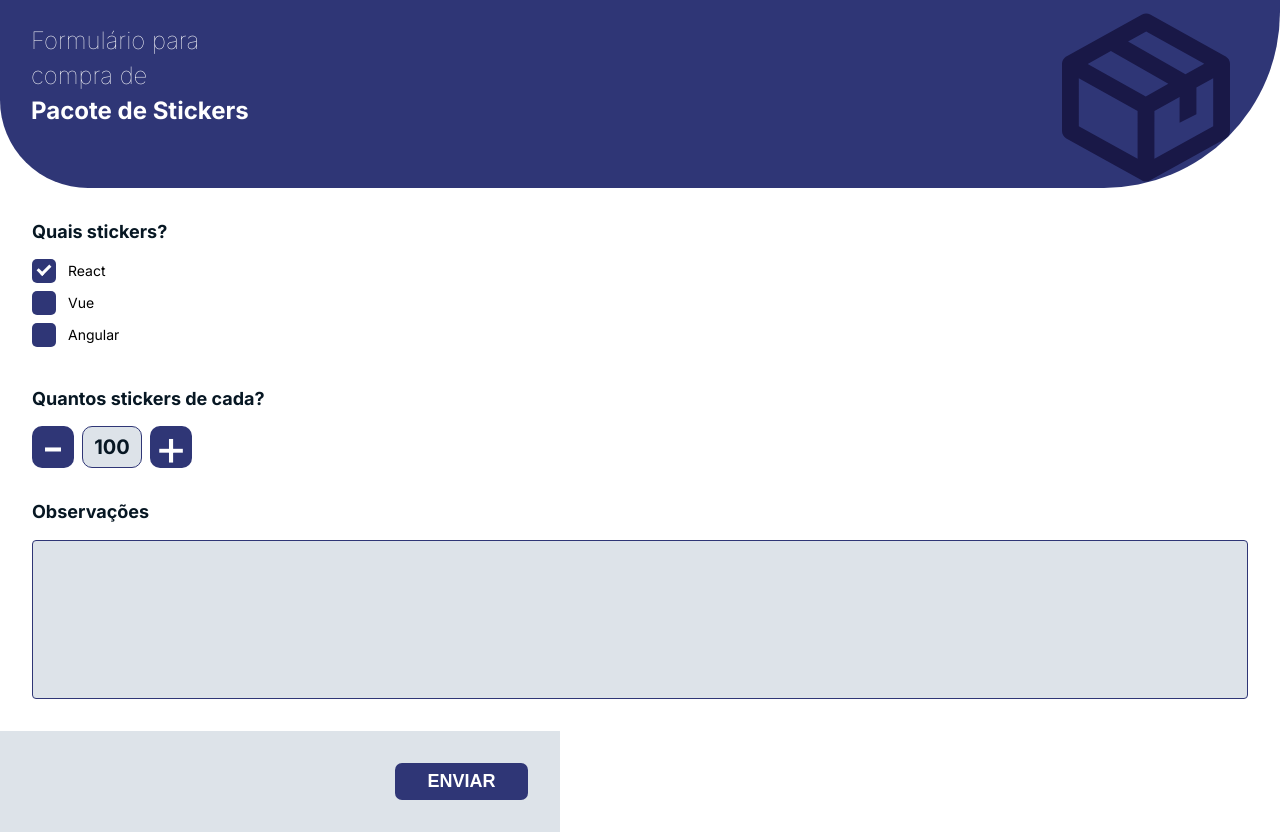
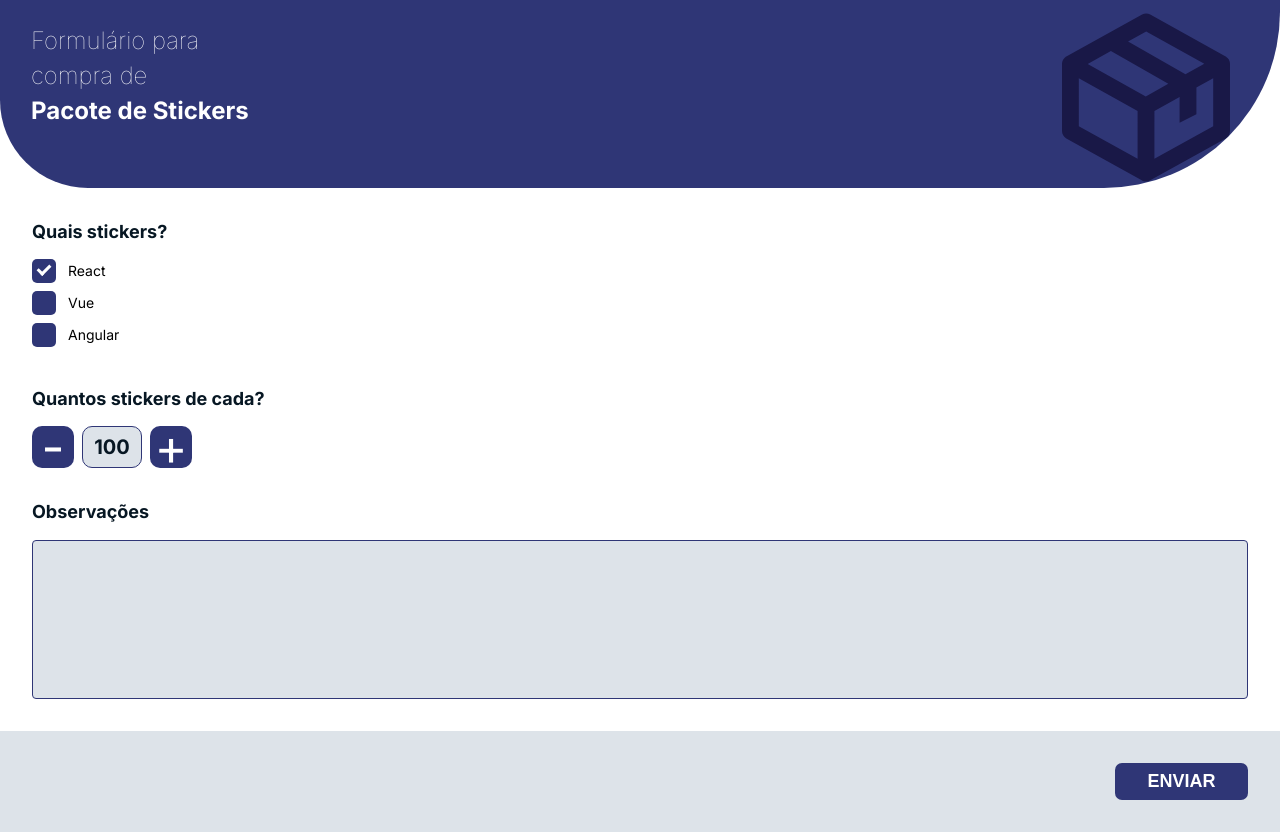
Before and after one commit to gabriellymoura/formulario-react, a React (Vite) app: page / in a window 1280 px wide. Built offline with nearby package versions, Linux system fonts and the light colour scheme.

Commit message:
botao de enviar

```diff
--- a/src/App.tsx
+++ b/src/App.tsx
@@ -3,11 +3,11 @@ import Comments from "./components/Comments.component";
 import Counter from "./components/Counter.component";
 import Footer from "./components/Footer.component";
 import Header from "./components/Header.component";
-import Stickers from "./components/Stickers.component"
+import Stickers from "./components/Stickers.component";
 
 function App() {
   return (
-    <>
+    <div>
       <Header />
       <MainWrapper>
         <Stickers />
@@ -15,7 +15,7 @@ function App() {
         <Comments />
       </MainWrapper>
       <Footer />
-    </>
+    </div>
   );
 }
 
@@ -24,5 +24,5 @@ const MainWrapper = styled.div`
   flex-direction: column;
   row-gap: 32px;
   padding: 32px;
-`
+`;
 export default App;
--- a/src/components/Footer.component.tsx
+++ b/src/components/Footer.component.tsx
@@ -1,35 +1,66 @@
-import styled from "styled-components";
+import { useState } from "react";
+import styled, { css } from "styled-components";
 
 const Footer = () => {
-    return (
-        <Container>
-            <ButtonSend>ENVIAR</ButtonSend>
-        </Container>
-    );
+  const [isClicked, setIsCliked] = useState<boolean>(false);
+
+  const handleClick = () => {
+    setIsCliked(!isClicked);
+  };
+
+  return (
+    <Container isClicked={isClicked}>
+      {isClicked ? <span>Formulário enviado com sucesso!</span> : null}
+      <ButtonSend onClick={handleClick} disabled={isClicked}>
+        ENVIAR
+      </ButtonSend>
+    </Container>
+  );
 };
 
-const Container = styled.div`
+const Container = styled.div<{ isClicked: boolean }>`
   display: flex;
-  flex-direction: column;
+  flex-direction: row;
+  justify-content: flex-end;
   row-gap: 16px;
-  background-color: #DDE3E9;
-  width: 560px;
+  background-color: #dde3e9;
+  width: auto;
   height: 101px;
-  display: flex;
+
+  > span {
+    color: #00c57c;
+    font-size: 18px;
+    font-weight: bold;
+    margin: 40px 0;
+    ${({ isClicked }) =>
+      isClicked &&
+      css`
+        margin: 40px;
+      `}
+  }
 `;
 
 const ButtonSend = styled.button`
   border: none;
   color: #fff;
-  background-color: #2F3676;
+  background-color: #2f3676;
   border-radius: 7px;
   width: 133px;
   height: 37px;
   font-weight: bold;
   font-size: 18px;
-  align-self: end;
   margin: 32px 32px 32px 0;
   cursor: pointer;
+
+  :hover {
+    background-color: #191847;
+  }
+  :disabled {
+    background-color: #c5cfd6;
+    color: #555555;
+    border: 2px solid #555555;
+    margin: 32px 32px 32px 0;
+  }
 `;
 
 export default Footer;
--- a/src/components/Stickers.component.tsx
+++ b/src/components/Stickers.component.tsx
@@ -47,6 +47,9 @@ const Item = styled.label`
     opacity: 0;
     cursor: 0;
   }
+
+  > span {
+  }
 `;
 
 const Check = styled.span<{ checked: boolean }>`
@@ -75,6 +78,12 @@ const Check = styled.span<{ checked: boolean }>`
         display: block;
       `}
   }
+  :hover {
+    background-color: #191847;
+  }
+  :disabled {
+    background-color: #c5cfd6;
+  }
 `;
 
 export default Stickers;
```
